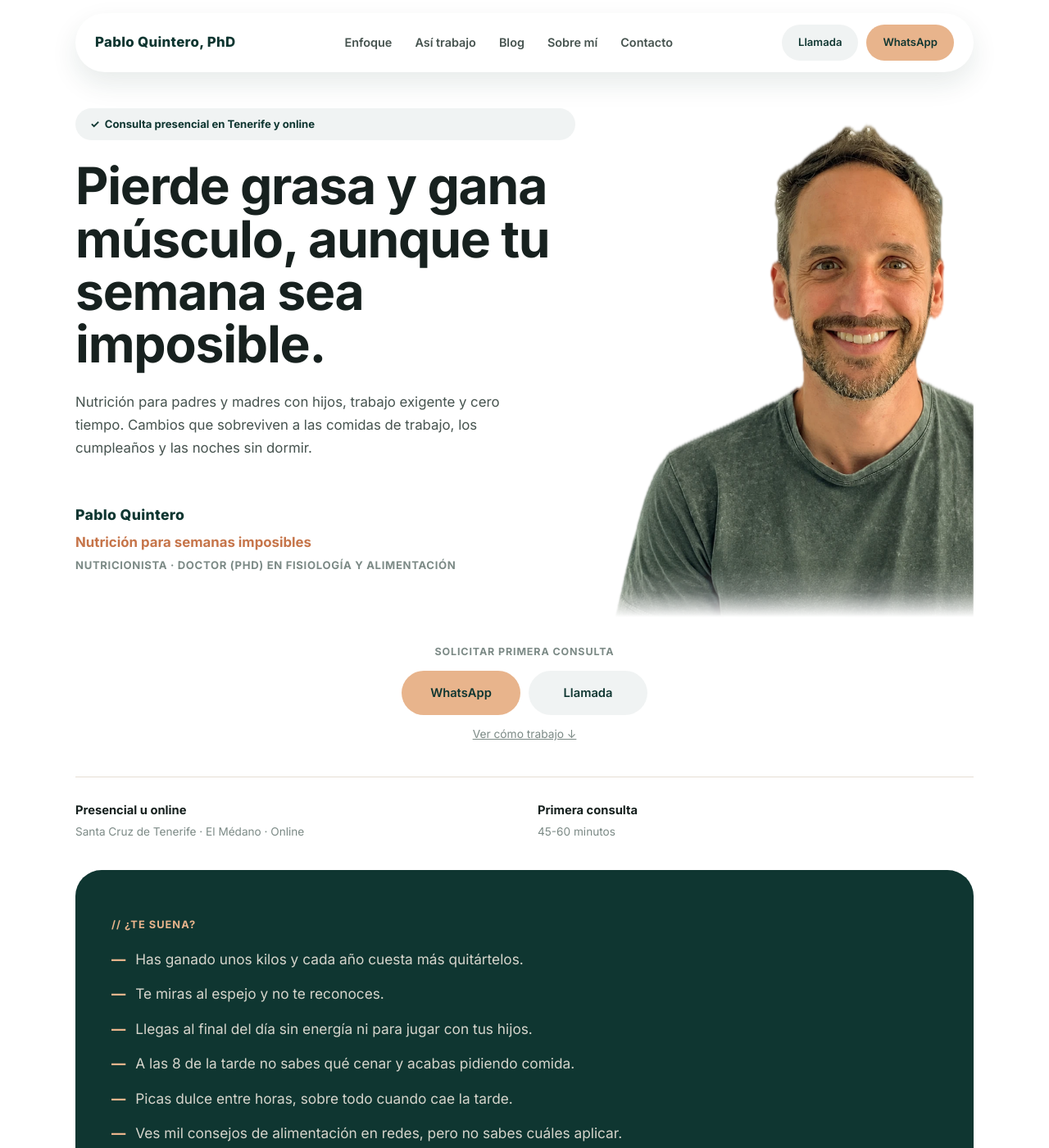
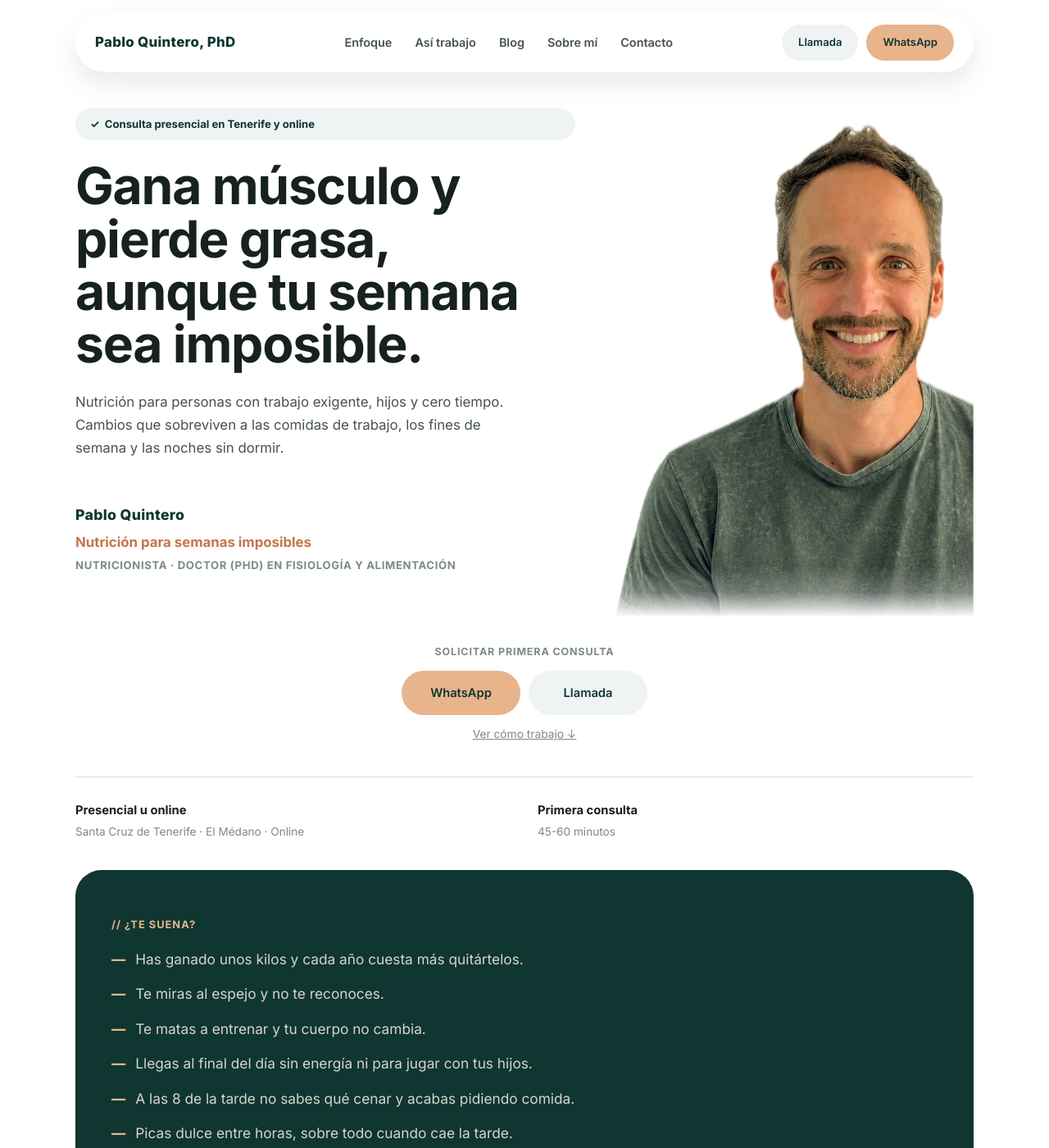
Before and after one commit to pquinriver/pabloquintero-nutricion, a Jekyll site: the page index.html, which Jekyll copies as it is, in a window 1280 px wide and 1400 px high. Shown: the whole window at 82% size. Built offline with Jekyll 4.4.1, drawn with Linux system fonts in a browser that asks for light colours; some of the changed text lies outside the part shown.

Commit message:
Revise hero headline/lede, Así trabajo copy, and add a pain-list item
- H1: "Pierde grasa y gana músculo..." -> "Gana músculo y pierde
  grasa..." (reorder)
- Lede: broaden from "padres y madres" to "personas", swap "los
  cumpleaños" for "los fines de semana"
- ¿Te suena? pain-list: add "Te matas a entrenar y tu cuerpo no
  cambia." as the third item
- Así trabajo H2/lede: reframe around the method's outcome ("que los
  cambios se mantengan para siempre") instead of the timeline itself

Co-Authored-By: Claude Sonnet 5 <noreply@anthropic.com>
Claude-Session: https://claude.ai/code/session_01DnN3Tam13buBricv2YHgrr

```diff
--- a/index.html
+++ b/index.html
@@ -161,9 +161,9 @@
     <div class="hero-grid">
       <div class="hero-left">
         <div class="eyebrow-check">✓ &nbsp;Consulta presencial en Tenerife y online</div>
-        <h1>Pierde grasa y gana músculo, aunque tu semana sea imposible.</h1>
+        <h1>Gana músculo y pierde grasa, aunque tu semana sea imposible.</h1>
 
-        <p class="lede">Nutrición para padres y madres con hijos, trabajo exigente y cero tiempo. Cambios que sobreviven a las comidas de trabajo, los cumpleaños y las noches sin dormir.</p>
+        <p class="lede">Nutrición para personas con trabajo exigente, hijos y cero tiempo. Cambios que sobreviven a las comidas de trabajo, los fines de semana y las noches sin dormir.</p>
 
         <div class="identity-block">
           <p class="id-name">Pablo Quintero</p>
@@ -200,6 +200,7 @@
       <ul class="pain-list">
         <li>Has ganado unos kilos y cada año cuesta más quitártelos.</li>
         <li>Te miras al espejo y no te reconoces.</li>
+        <li>Te matas a entrenar y tu cuerpo no cambia.</li>
         <li>Llegas al final del día sin energía ni para jugar con tus hijos.</li>
         <li>A las 8 de la tarde no sabes qué cenar y acabas pidiendo comida.</li>
         <li>Picas dulce entre horas, sobre todo cuando cae la tarde.</li>
@@ -222,8 +223,8 @@
   <section class="section" id="asi-trabajo">
     <div class="section-head">
       <p class="eyebrow-note">Así trabajo</p>
-      <h2>Un método pensado para semanas que se tuercen</h2>
-      <p class="lede">Desde la primera llamada hasta que gestionas tu semana solo. Así es el camino, paso a paso.</p>
+      <h2>Un método pensado para que los cambios se mantengan para siempre</h2>
+      <p class="lede">De la primera llamada a saber gestionar todo por tu cuenta. Así es el camino, paso a paso.</p>
     </div>
     <div class="timeline">
       <div class="tl-item">
```
